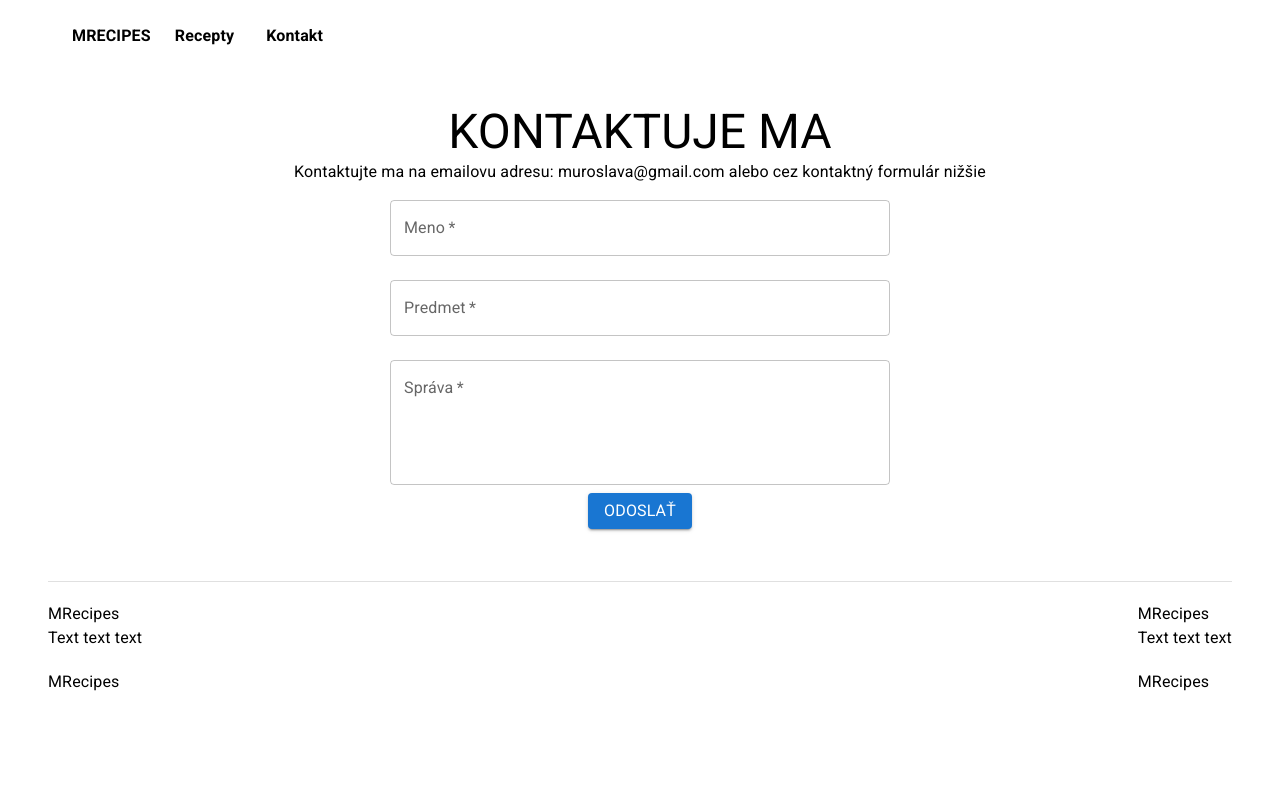
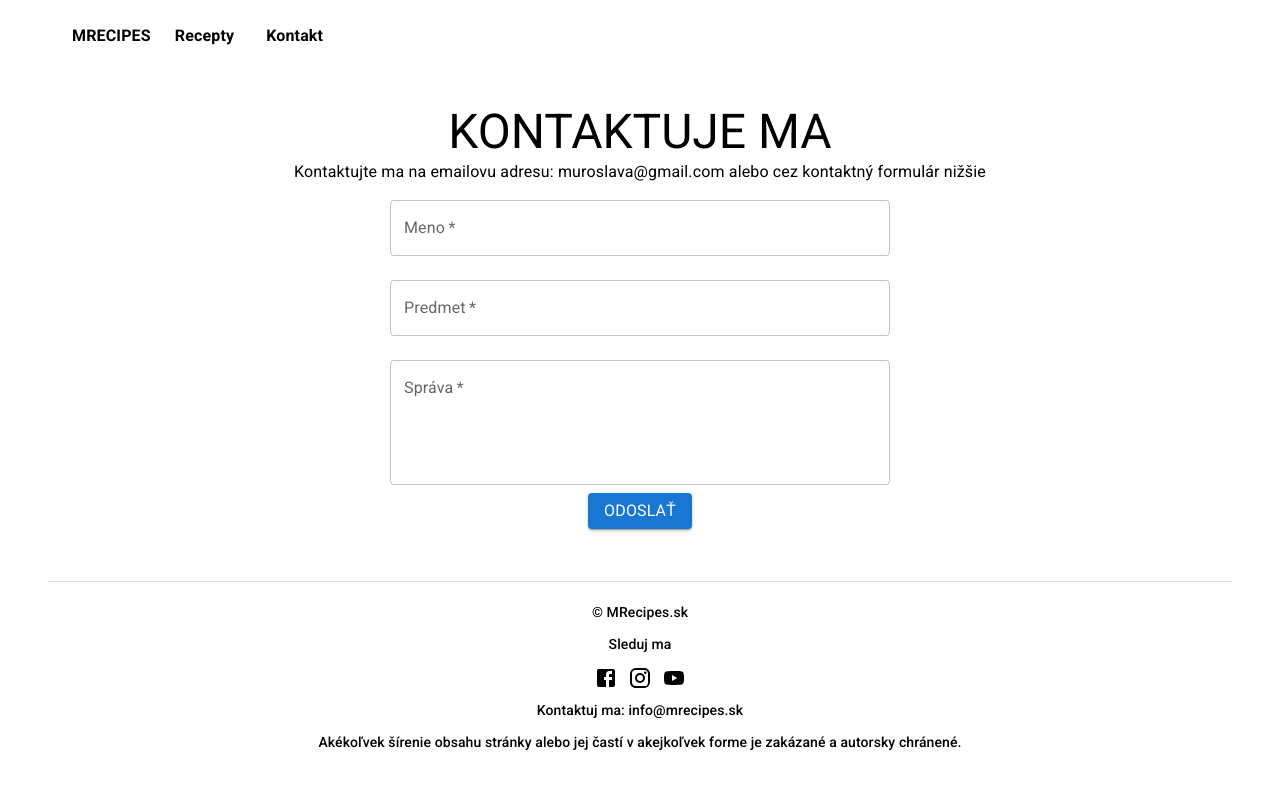
Before and after one commit to stiv39/MRecipesClient, a React (Vite) app: page /contact in a window 1280 px wide. Shown: the top 788 px of the page. Built offline with nearby package versions, Linux system fonts and the light colour scheme.

Commit message:
fixes + searching by category + footer revamp

```diff
--- a/src/components/footer/index.tsx
+++ b/src/components/footer/index.tsx
@@ -1,4 +1,7 @@
-import { Box, Grid, Stack, Typography, Divider } from '@mui/material'
+import { Grid, Stack, Typography, Divider, Icon } from '@mui/material'
+import FacebookIcon from '@mui/icons-material/Facebook';
+import InstagramIcon from '@mui/icons-material/Instagram';
+import YouTubeIcon from '@mui/icons-material/YouTube';
 
 export const Footer = () => {
   return (
@@ -6,21 +9,20 @@ export const Footer = () => {
       <Grid item xs={12}>
         <Divider orientation="horizontal" component={'div'} sx={{ width: '100%', height: '2px' }} />
       </Grid>
-      <Grid item xs={6} marginTop={'20px'}>
-        <Stack direction={'column'}>
-          <Typography>MRecipes</Typography>
-          <Typography>Text text text</Typography>
-          <Typography sx={{ marginTop: '20px' }}>MRecipes</Typography>
+      <Grid item xs={12} marginTop={'20px'}>
+        <Stack spacing={'10px'} sx={{textAlign: 'center'}} direction={'column'}>
+          <Typography variant='subtitle2'>{'© MRecipes.sk'}</Typography>
+
+          <Typography variant='subtitle2'>{'Sleduj ma'}</Typography>
+          <Stack justifyContent={'center'} spacing={'10px'} direction={'row'}>
+            <FacebookIcon  />
+            <InstagramIcon  />
+            <YouTubeIcon  />
+          </Stack>
+
+          <Typography variant='subtitle2' sx={{ marginTop: '20px' }}>{'Kontaktuj ma: info@mrecipes.sk'}</Typography>
+          <Typography variant='subtitle2'>{'Akékoľvek šírenie obsahu stránky alebo jej častí v akejkoľvek forme je zakázané a autorsky chránené.'}</Typography>
         </Stack>
-      </Grid>
-      <Grid item xs={6} marginTop={'20px'}>
-        <Box display={'flex'} justifyContent={'flex-end'}>
-          <Stack direction={'column'}>
-            <Typography>MRecipes</Typography>
-            <Typography>Text text text</Typography>
-            <Typography sx={{ marginTop: '20px' }}>MRecipes</Typography>
-          </Stack>
-        </Box>
       </Grid>
     </Grid>
   )
--- a/src/components/navbar/index.tsx
+++ b/src/components/navbar/index.tsx
@@ -15,10 +15,10 @@ export const NavigationBar: React.FC = () => {
     <AppBar position="static" style={{ background: 'white', boxShadow: 'none' }}>
       <Container component={'nav'} sx={{display: 'flex'}}>
         <Stack direction="row" spacing={'30px'} sx={{ display: 'flex' }}>
-          <Button onClick={() => navigate('/main')}>
+          <Button onClick={() => navigate('/')}>
             <Typography sx={{fontWeight: 'bold'}} color={'black'}>MRecipes</Typography>
           </Button>
-          <Link style={linkStyle} to={'/'}>
+          <Link style={linkStyle} to={'/search'}>
             <Typography sx={{fontWeight: 'bold'}}> Recepty</Typography>
           </Link>
           <Link style={linkStyle}  to={'/contact'}>
--- a/src/pages/SearchPage.tsx
+++ b/src/pages/SearchPage.tsx
@@ -1,30 +1,76 @@
-import { Box, Card, CardContent, CardMedia, CircularProgress, Grid, Paper, Stack, Typography } from '@mui/material'
+import {
+  Box,
+  Card,
+  CardContent,
+  CardMedia,
+  CircularProgress,
+  FormControl,
+  Grid,
+  InputLabel,
+  MenuItem,
+  Paper,
+  Select,
+  SelectChangeEvent,
+  Stack,
+  Typography,
+} from '@mui/material'
 import { useNavigate } from 'react-router-dom'
 import useArticleStore from '../store/store'
 import useArticles from '../hooks/useArticles'
 import useCategories from '../hooks/useCategories'
 import { FormatDate } from '../utils/utils'
 import { DebounceInput } from '../components/debounceInput'
+import { useEffect, useState } from 'react'
 
 export const SearchPage: React.FC = () => {
   const navigate = useNavigate()
   const query = useArticleStore((s) => s.articleQuery)
-  // const tags = useArticleStore((s) => s.articleQuery.tags)
-  // const setTags = useArticleStore((s) => s.setTags)
+
   const { data: articles, isLoading } = useArticles(query!)
   const { data: categories } = useCategories()
   const searchTerm = useArticleStore((s) => s.articleQuery.searchTerm)
   const setSearchTerm = useArticleStore((s) => s.setSearchTerm)
+  const tags = useArticleStore((s) => s.articleQuery.tags)
+  const setTags = useArticleStore((s) => s.setTags)
+  const [selectedCategory, setSelectedCategory] = useState<string>('')
 
   const handleArticleSelection = (id: string) => {
     navigate(`/articles/${id}`)
   }
 
+  const handleCategoryChange = (e: SelectChangeEvent) => setSelectedCategory(e.target.value)
+
+  useEffect(() => {
+    setTags([selectedCategory])
+  }, [selectedCategory])
+
   return (
     <Grid container component={'div'}>
       <Grid item xs={4}>
-        <DebounceInput value={searchTerm!} handleChange={setSearchTerm} />
-        {categories?.map((category) => <div>{category.name}</div>)}
+        <Stack direction={'column'} spacing={'20px'} padding={'20px'}>
+          <Typography variant="h6">{'Filtre'}</Typography>
+          <DebounceInput value={searchTerm!} handleChange={setSearchTerm} />
+          <FormControl>
+            <InputLabel focused={false} shrink={true}>
+              {'Kategórie'}
+            </InputLabel>
+            <Select
+              displayEmpty
+              variant="standard"
+              label={'Kategórie'}
+              value={selectedCategory}
+              fullWidth={false}
+              onChange={handleCategoryChange}
+            >
+              {
+                <MenuItem value={''}>
+                  <em> </em>
+                </MenuItem>
+              }
+              {categories?.map((x) => <MenuItem value={x.name}>{x.name}</MenuItem>)}
+            </Select>
+          </FormControl>
+        </Stack>
       </Grid>
       <Grid item xs={8}>
         <Box component={'div'}>
--- a/src/routes/routes.tsx
+++ b/src/routes/routes.tsx
@@ -16,7 +16,7 @@ const router = createBrowserRouter([
     element: <Layout />,
     errorElement: <div>Unexpected error</div>,
     children: [
-      { index: true, element: <SearchPage /> },
+      { index: true, element: <MainPage /> },
       { path: 'articles/:articleId', element: <ArticleDetailPage /> },
       { path: 'contact', element: <ContactPage /> },
       { path: 'admin', element: <AdminRoute><AdminMenuPage /></AdminRoute> },
@@ -24,7 +24,7 @@ const router = createBrowserRouter([
       { path: 'admin/articles', element: <AdminArticlesPage /> },
       { path: 'admin/articles/:articleId', element: <AdminArticleDetailPage /> },
       { path: 'admin/login', element: <LoginPage /> },
-      { path: 'main', element: <MainPage /> },
+      { path: 'search', element: <SearchPage /> },
     ],
   },
 ])
```
